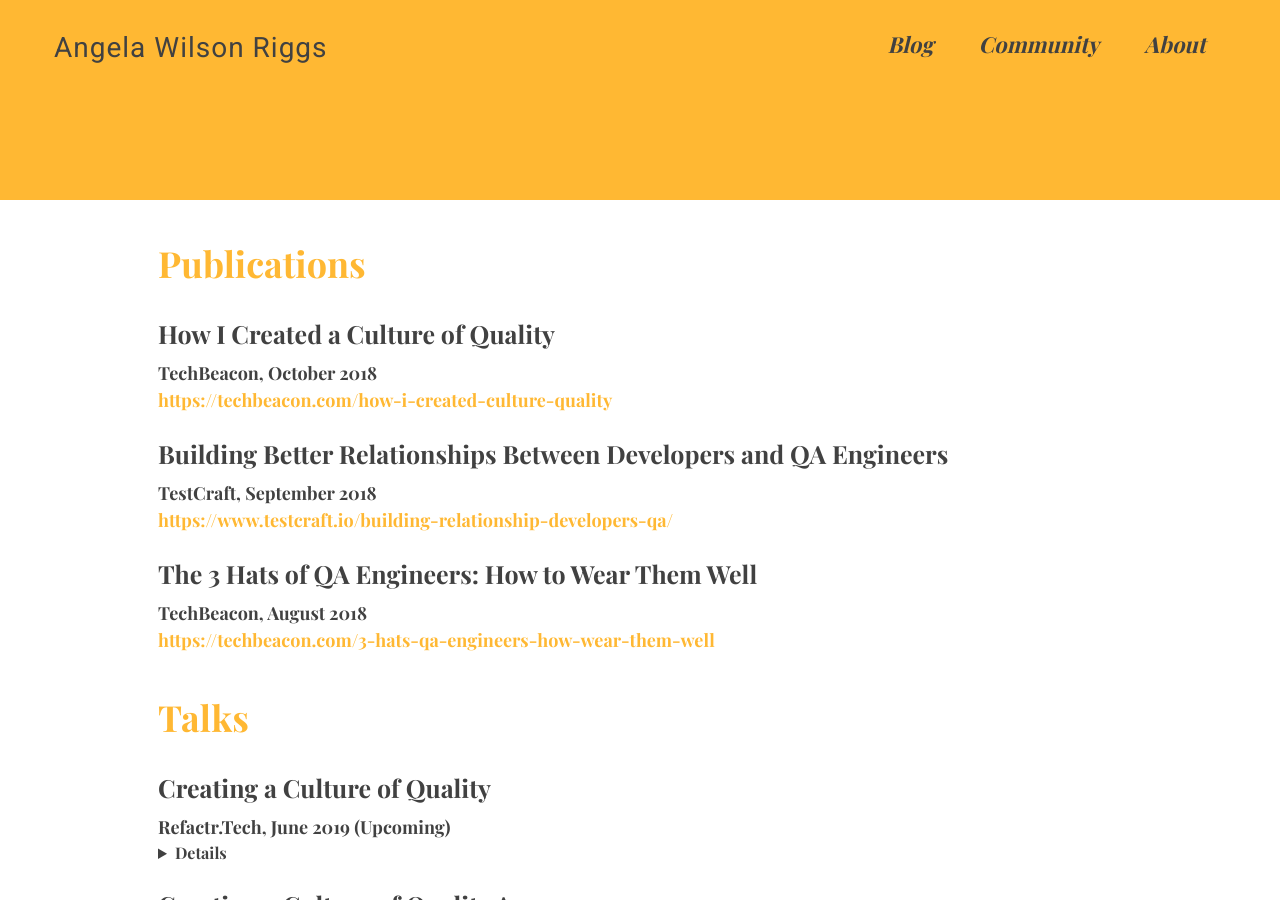
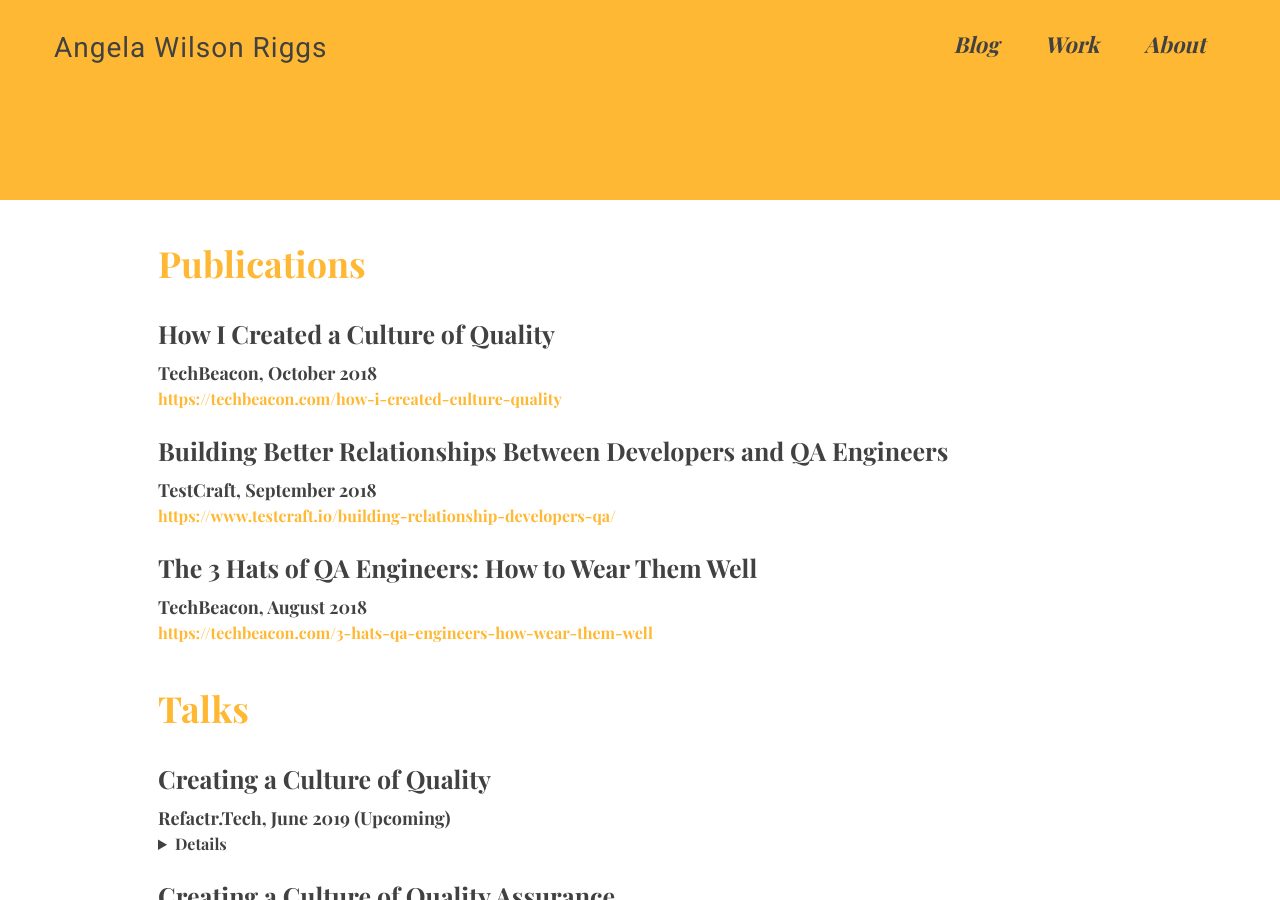
Before and after one commit to angelariggs/angelariggs.github.io, a Jekyll site: the page built from work.md, in a window 1280 px wide and 900 px high. Built offline with Jekyll 4.4.1, drawn with Linux system fonts in a browser that asks for light colours; some web fonts are replaced.

Commit message:
community > work with matching nav update

```diff
--- a/_layouts/default.html
+++ b/_layouts/default.html
@@ -29,7 +29,7 @@
             <ul>
             <li><a class="nav-title" href="{{ site.baseurl }}/blog">Blog</a></li>
             <!-- <li><a class="nav-title" href="{{ site.baseurl }}/case-studies">Case Studies</a></li> -->
-            <li><a class="nav-title" href="{{ site.baseurl }}/community">Community</a></li>
+            <li><a class="nav-title" href="{{ site.baseurl }}/work">Work</a></li>
             <!-- <li><a class="nav-title" href="{{ site.baseurl }}/portfolio">Portfolio</a></li> -->
             <li><a class="nav-title" href="{{ site.baseurl }}/about">About</a></li>
             </ul>
--- a/_layouts/navpages.html
+++ b/_layouts/navpages.html
@@ -30,7 +30,7 @@
             <ul>
             <li><a href="{{ site.baseurl }}/blog">Blog</a></li>
             <!-- <li><a href="{{ site.baseurl }}/case-studies">Case Studies</a></li> -->
-            <li><a href="{{ site.baseurl }}/community">Community</a></li>
+            <li><a href="{{ site.baseurl }}/work">Work</a></li>
             <!-- <li><a href="{{ site.baseurl }}/portfolio">Portfolio</a></li> -->
             <li><a href="{{ site.baseurl }}/about">About</a></li>
             </ul>
--- a/community.md
+++ b/work.md
@@ -1,7 +1,7 @@
 ---
 layout: page
 title:
-permalink: /community
+permalink: /work
 ---
 
 <!-- <div>
@@ -14,15 +14,15 @@ permalink: /community
 
     <h2 class="res-h2">How I Created a Culture of Quality</h2>
     <h3>TechBeacon, October 2018</h3>
-    <h3><a href="https://techbeacon.com/how-i-created-culture-quality">https://techbeacon.com/how-i-created-culture-quality</a></h3>
+    <h4><a href="https://techbeacon.com/how-i-created-culture-quality">https://techbeacon.com/how-i-created-culture-quality</a></h4>
 
     <h2 class="res-h2">Building Better Relationships Between Developers and QA Engineers</h2>
     <h3>TestCraft, September 2018</h3>
-    <h3><a href="https://www.testcraft.io/building-relationship-developers-qa/">https://www.testcraft.io/building-relationship-developers-qa/</a></h3>
+    <h4><a href="https://www.testcraft.io/building-relationship-developers-qa/">https://www.testcraft.io/building-relationship-developers-qa/</a></h4>
 
     <h2 class="res-h2">The 3 Hats of QA Engineers: How to Wear Them Well</h2>
     <h3>TechBeacon, August 2018</h3>
-    <h3><a href="https://techbeacon.com/3-hats-qa-engineers-how-wear-them-well">https://techbeacon.com/3-hats-qa-engineers-how-wear-them-well</a></h3>
+    <h4><a href="https://techbeacon.com/3-hats-qa-engineers-how-wear-them-well">https://techbeacon.com/3-hats-qa-engineers-how-wear-them-well</a></h4>
 
 </div>
 
```
